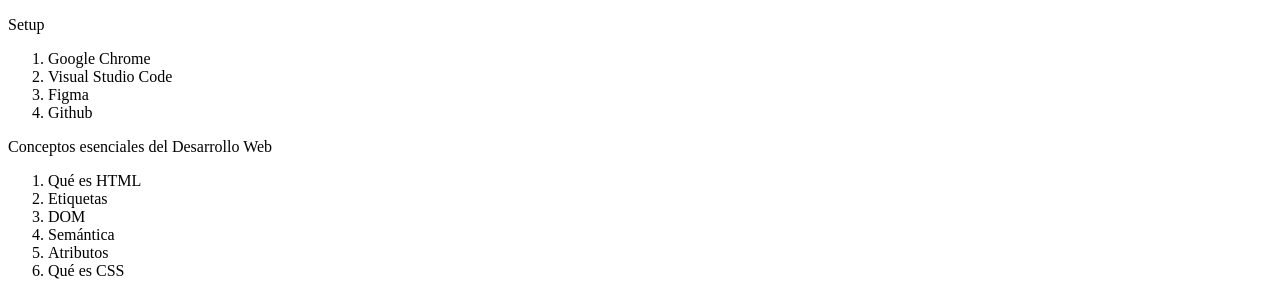
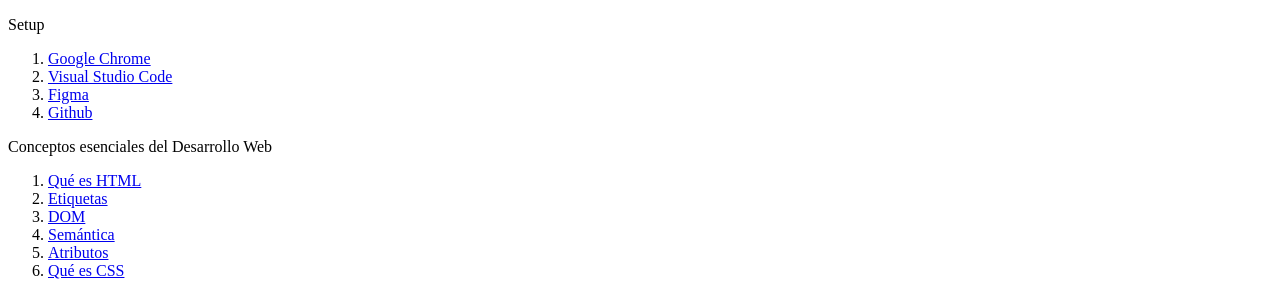
Before and after one commit to gabrieljblequettm/Curso-html-css, a plain HTML site: page index.html in a window 1280 px wide. Shown: the top 298 px of the page. Drawn offline with Linux system fonts and the light colour scheme.

Commit message:
Avance new

```diff
--- a/index.html
+++ b/index.html
@@ -13,37 +13,57 @@
     <nav>
       <ol>
         <li>
+          <a href="#google-chrome">
           Google Chrome
+          </a>
          </li>
         <li>
+          <a href="#vsc">
           Visual Studio Code
+          </a>
         </li>
         <li>
+          <a href="#figma">
           Figma
+          </a>
          </li>
         <li>
+          <a href="#Github">
             Github
+          </a>
          </li>
       </ol>
       <p>Conceptos esenciales del Desarrollo Web</p>
       <ol>
         <li>
+          <a href="#html">
         Qué es HTML
+          </a>
         </li>
        <li>
+         <a href="#etiquetas">
         Etiquetas
+        </a>
        </li>
        <li>
+         <a href="#dom">
         DOM
+        </a>
        </li>
        <li>
+         <a href="#smtc>">
        Semántica
+        </a>
        </li>
        <li>
+         <a href="#att">
           Atributos
+         </a>
        </li>
        <li>
+         <a href="#css">
           Qué es CSS
+         </a>
        </li>
       </ol>
    </nav>
@@ -61,37 +81,37 @@
   <h2>
     Setup
   </h2>
-  <img src="images/google-chrome.png" alt="Logo de Google Chrome" title="Logo de Google Chrome">
-  <h3>Google Chrome</h3>
+  <img src="./images/google-chrome.png" alt="Logo de Google Chrome" title="Logo de Google Chrome">
+  <h3 id="google-chrome">Google Chrome</h3>
   <p>
     Chrome va a ser el navegador que utilizaremos en el curso por su extenso soporte de nuevos estándares y herramientas de
     desarrollo avanzadas y de amigable uso.
   </p>
-  <img src="images/visual-studio-code.png" alt="Logo de Visual Studio Code" title="Logo de Visual Studio Code">
-  <h3>Visual Studio Code</h3>
+  <img src="./images/visual-studio-code.png" alt="Logo de Visual Studio Code" title="Logo de Visual Studio Code">
+  <h3 id="vsc">Visual Studio Code</h3>
   <p>
     Visual Studio Code es el editor de texto más popular y potente del mercado actualmente, su fácil uso y la capacidad de
     extenderlo por medio de plugins lo hace el complemento perfecto para cualquier programador sin importar el lenguaje en
     el que se desemvuelva.
   </p>
-  <img src="images/figma.png" alt="Logo de Figma" title="Logo de Figma">
-  <h3>Figma</h3>
+  <img src="./images/figma.png" alt="Logo de Figma" title="Logo de Figma">
+  <h3 id="figma">Figma</h3>
   <p>Figma es una la herramienta más popular en la actualidad para entregar diseños a los desarrolladores para su
   implementación por su fácil uso porque puede ser usado directamente desde el navegador.
 </p>
-<img src="images/github.png" alt="Logo de Github" Title="Logo de Github">
-<h3>Github</h3>
+<img src="./images/github.png" alt="Logo de Github" Title="Logo de Github">
+<Github id="github"></Github>Github</h3>
 <p>
   Así como en Facebook te encuentran tus amigos, en Github te encuentran otras programadoras y programadores de todo el mundo, en vez de subir fotos de tus viajes aquí subes tu código y puedes elegir hacerlo “open source” o guardarlo de manera privada, Github será esencial para almacenar tu futuro portafolio.
 </p>
 <hr>
 <h2>Conceptos esenciales del Desarrollo Web</h2>
-<h3>Qué es HTML</h3>
+<h3 id="html">Qué es HTML</h3>
 <p>
   Hyper Text Markup Language o Lenguaje de marcas Hipertexto. Es el componente más básico de la web. Define el significado
   y la estructura del contenido.
 </p>
-<h3>Etiquetas</h3>
+<h3 id="etiquetas">Etiquetas</h3>
 <p>
   Las etiquetas HTML van a ayudarnos a brindar una estructura y semántica al contenido de nuestro website y cada una tiene
   características y usos diferentes aunque visualmente den un resultado similar.
@@ -102,26 +122,26 @@
   pequeña idea de su uso pero en este curso vamos a usar las más importantes y que serán parte de tu día a día como
   Software Developer.
 </p>
-<h3>DOM</h3>
+<h3 id="dom">DOM</h3>
 <p>El Document Object Model es una estructura de árbol que representará todos nuestros proyectos web como si un árbol
 genealógico fuera: padres, hijos, hermanos con niveles infinitos. cuando entendemos esta anidación podemos identificar
 dependencias, herencias en css y que tan complejo es nuestro proyecto.</p>
-<img src="images/dom.png" alt="Imagen estrucutra DOM" title="Imagen estrucutra DOM""
+<img src="./images/dom.png" alt="Imagen estrucutra DOM" title="Imagen estrucutra DOM""
 </p>
-<h3>Semántica</h3>
+<h3 id="smtc">Semántica</h3>
 <p>La semántica le brinda sentido a cada elemento existen en un sitio web, algunos elementos será meramente decorativos y
 no deben significar nada pero otros serán títulos y deberán estar en diferente jerarquías o alguna secciones serán más
 relevantes que otras, esto ayudará a los motores de búsqueda como Google o Duck Duck Go a diferenciar tu contenido,
 categorizar y será la herramientas más valiosa para estar en los primeros resultados de búsqueda SEO. También ayudará a
 la accesibilidad de tu sitio web, para que personas con habilidades diferentes puedan entender cada contenido.</p>
-<h3>Atributos</h3>
+<h3 id= att>Atributos</h3>
 <p>Los atributos le dan características extra a las etiquetas para complementar información y son pre programadas por el
 navegador, algunos atributos funcionan en todas las etiquetas de la misma forma como ‘class’ pero otros atributos
 funcionan en solo alguna etiquetas como src</p>
-<h3>CSS</h3>
+<h3 id=css>CSS</h3>
 <p>Hojas de Estilo en Cascada (del inglés Cascading Style Sheets) o CSS es el lenguaje de estilos utilizado para describir
 la presentación de documentos HTML</p>
-<img src="images/css.png" alt="Imagen de CSS" title="Imagen de CSS"</img>
+<img src="./images/css.png" alt="Imagen de CSS" title="Imagen de CSS"</img>
 <h3>Modelo de Caja</h3>
 <h2>El modelo de caja está compuesto por:</h2>
 
@@ -171,8 +191,9 @@ desarrollo avanzadas y de amigable uso.</p>
     padding-block | padding-inline | padding-block-start | padding-block-end | padding-inline-start | padding-inline-end
   </li>
 </ul>
-
-
-
+<p>
+  Si tienes alguna pregunta escríbeme a
+  <a href="mailto:gabrielblequettm@gmail.com">gabrieljblequettm@gmail.com</a>
+</p>
 </body>
 </html>
```
Lines whose indentation alone changed are shown as unchanged.
